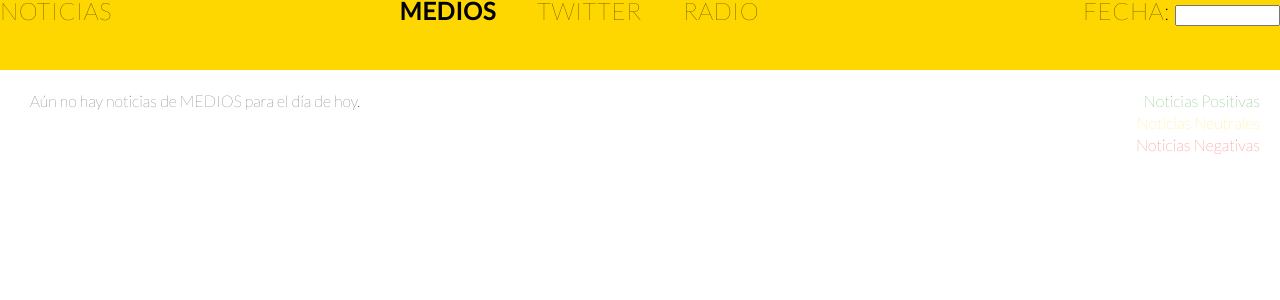
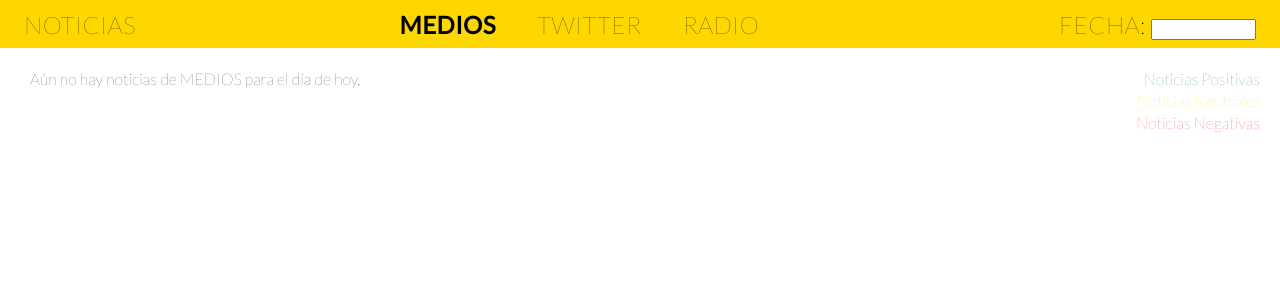
Before and after one commit to cmartinezacha/Panahuecos, a Flask app: template templates/noticias.html in a window 1280 px wide. Shown: the top 300 px of the page. Run offline with Flask 2, Linux system fonts and the light colour scheme; the template is opened without the code that fills it, so the values that code supplies are empty; parts of the project's set-up code (start-up, migrations or seed data) failed here and were passed over; some libraries are stand-ins or nearby versions.

Commit message:
mejora navbar, centrado etc

```diff
--- a/static/noticias.css
+++ b/static/noticias.css
@@ -68,7 +68,7 @@ body {
 
 .nav-wrapper{
 	background-color: #FFD700;
-	height: 70px;
+	height: 2em;
 	font-size: 24px;
   	font-weight: 350;
   	letter-spacing: .5px;
@@ -144,8 +144,8 @@ a {
 
 ul#tabs {
 	list-style-type: none;
-	margin: 0;
-	padding: 0 0 0.3em 0;
+	margin-top: 0;
+	padding: 0.6em 0 0.3em 0;
 }
 
 ul#tabs li {
--- a/templates/noticias.html
+++ b/templates/noticias.html
@@ -120,11 +120,11 @@
 			<div class="nav-wrapper">
 
 				<ul class="nav-list" id="tabs">
-					<span style="float:left; position:relative"<a href="#" class="header">Noticias</a></span>
+					<span style="float:left; margin-left: 1em"<a href="#" class="header">Noticias</a></span>
 					<li><a href="#medios">Medios</a></li>
 					<li><a href="#twitter">Twitter</a></li>
 					<li><a href="#radio">Radio</a></li>
-					<span style="float:right"><label for="fecha">Fecha:
+					<span style="float:right; margin-right: 1em; text-align: right;"><label for="fecha">Fecha:
 						<input type="text" id="fecha" value="{{ fecha_raw }}" size="10" />
 					</label></span>
 				</ul>
```
